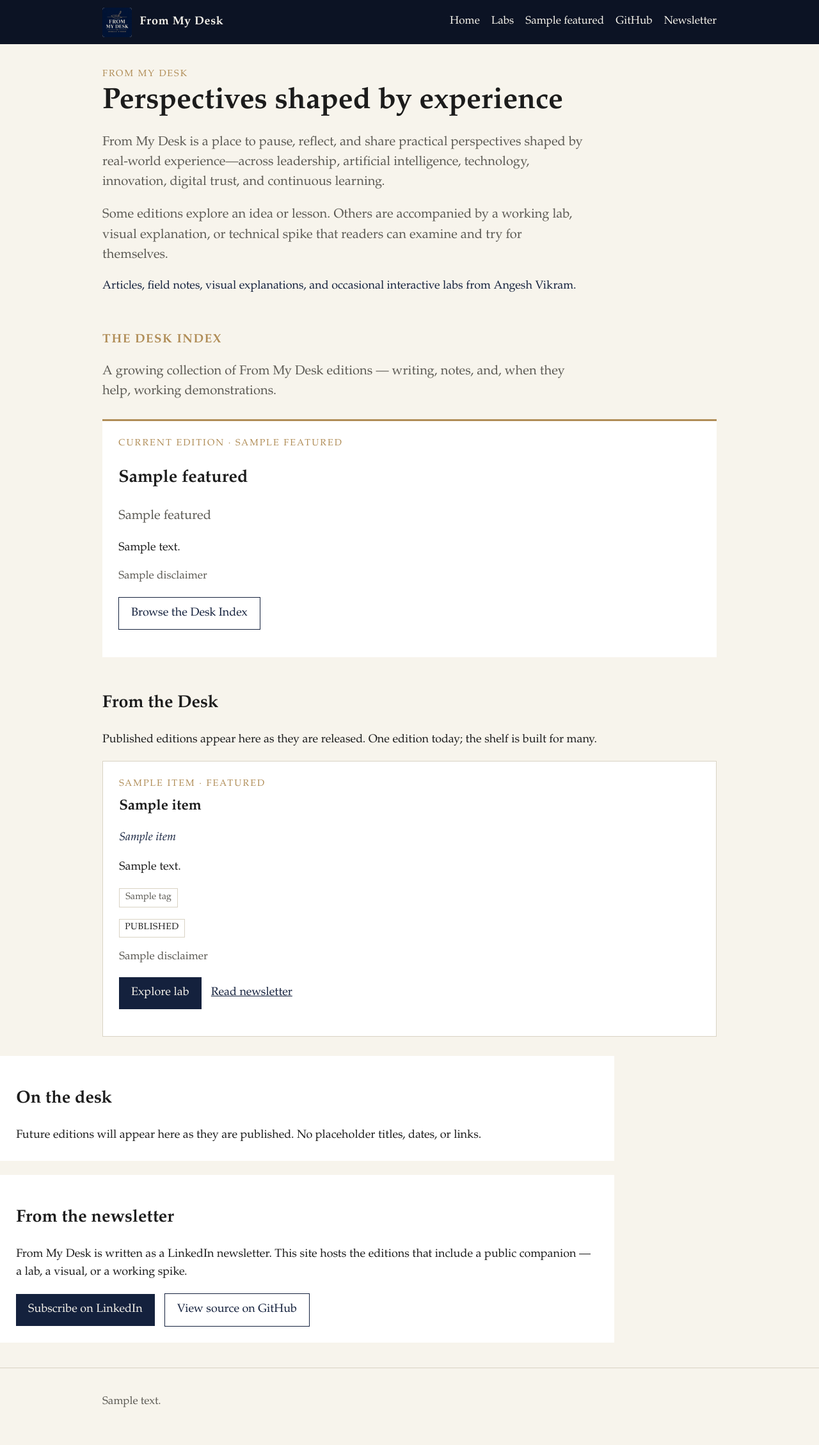
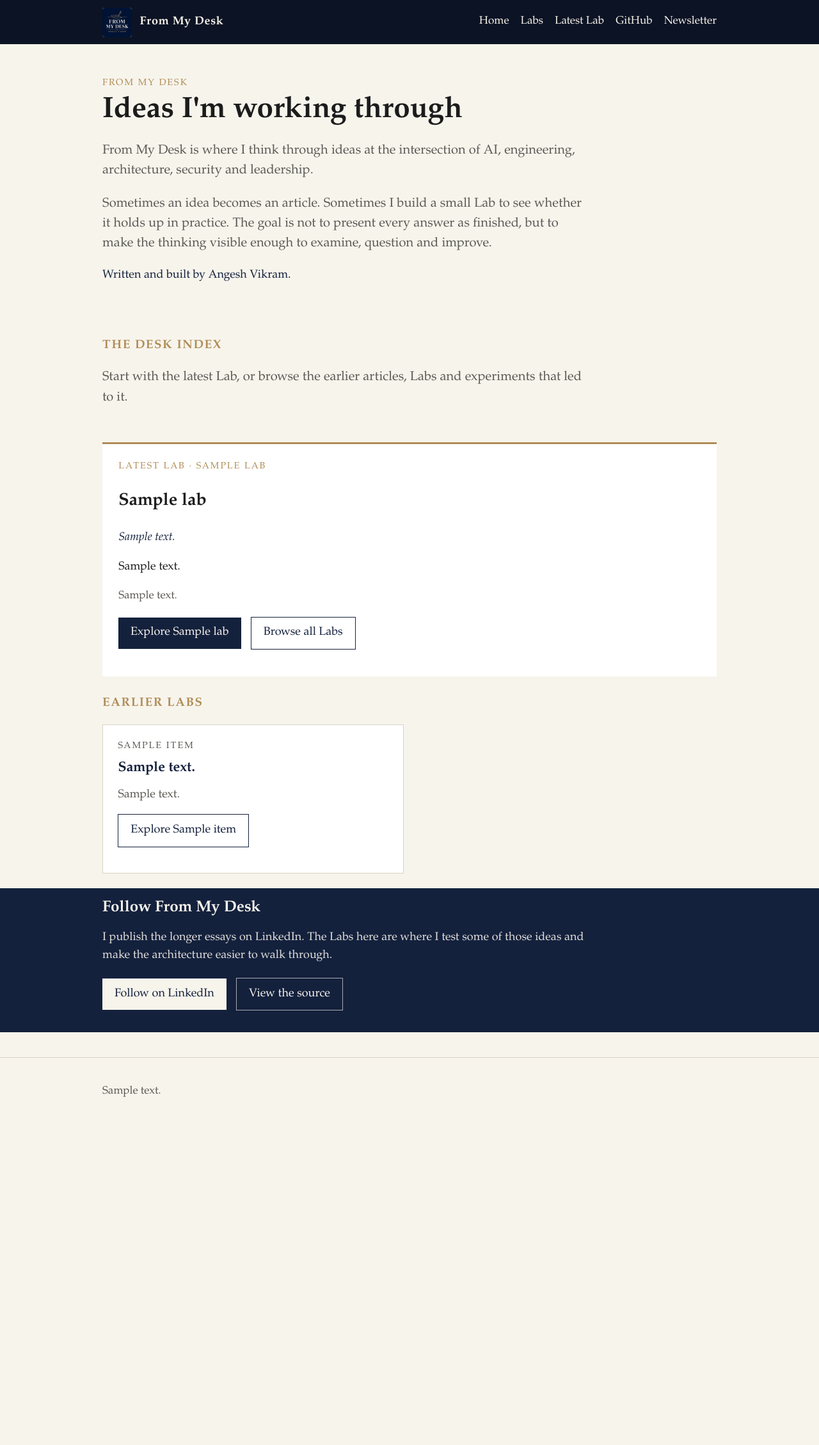
Before and after one commit to angesh3/from-my-desk-labs, a Python web app: template website/app/templates/home.html in a window 1280 px wide. Shown: the whole page at 64% size. After the commit the page ends 1714 px from the top, so only its background shows below. Run offline with Jinja, Linux system fonts and the light colour scheme; the template is opened without the code that fills it: most values are stand-ins (such as "Sample title", 1, 10 or a date in 2020).

Commit message:
feat: feature latest Lab on homepage with dynamic catalog selection
Select the newest published lab by edition_number, refresh hero and
bottom-page copy, add Earlier Labs cards and Follow CTA, and stabilize
header navigation as Latest Lab.

Co-authored-by: Cursor <cursoragent@cursor.com>

```diff
--- a/website/app/static/css/styles.css
+++ b/website/app/static/css/styles.css
@@ -157,15 +157,13 @@ img { max-width: 100%; height: auto; }
 .text-link { color: var(--navy); }
 
 .edition-feature,
-.lab-card,
-.newsletter-cta,
-.on-the-desk {
+.lab-card {
   background: var(--paper);
   padding: 1.35rem 1.4rem;
-  margin: 0 0 1.25rem;
+  margin: 0;
 }
 .edition-feature { border-top: 3px solid var(--gold); }
-.lab-card { border: 1px solid var(--line); }
+.lab-card { border: 1px solid var(--line); margin-bottom: 1.25rem; }
 .lab-card h3 { margin: 0.35rem 0 0.5rem; font-size: 1.25rem; overflow-wrap: anywhere; }
 .lab-grid {
   display: grid;
@@ -196,7 +194,96 @@ img { max-width: 100%; height: auto; }
 }
 .badge { border-color: var(--gold); color: var(--navy); }
 
-.collection, .desk-index, .featured-edition, .on-the-desk, .newsletter-cta { padding-bottom: 0.4rem; }
+.collection, .desk-index, .featured-edition, .latest-lab { padding-bottom: 0.4rem; }
+
+.home-page .home-band {
+  padding: 0.75rem 0;
+}
+.home-band--hero {
+  padding-top: 2rem;
+  padding-bottom: 1.1rem;
+}
+.home-band--desk-index {
+  padding-bottom: 0.25rem;
+}
+.home-band--latest {
+  padding-top: 0.5rem;
+  padding-bottom: 2rem;
+}
+.home-band--earlier {
+  padding-top: 0.25rem;
+  padding-bottom: 2rem;
+}
+.home-band--follow {
+  background: var(--navy);
+  color: var(--ivory);
+  padding: 2rem 0 2.25rem;
+  margin-top: 0.5rem;
+}
+.latest-lab-card {
+  width: 100%;
+}
+.earlier-labs h2 {
+  margin: 0 0 1rem;
+  font-size: 1.05rem;
+  letter-spacing: 0.08em;
+  text-transform: uppercase;
+  color: var(--gold);
+}
+.earlier-lab-grid {
+  display: grid;
+  grid-template-columns: repeat(2, minmax(0, 1fr));
+  gap: 1rem;
+}
+.earlier-lab-card {
+  display: flex;
+  flex-direction: column;
+  background: var(--paper);
+  border: 1px solid var(--line);
+  padding: 1.25rem 1.3rem;
+}
+.earlier-lab-card-title {
+  margin: 0.35rem 0 0.65rem;
+  font-size: 1.2rem;
+  color: var(--navy);
+}
+.earlier-lab-card p:not(.actions) {
+  margin: 0;
+  color: var(--muted);
+}
+.earlier-lab-card .actions {
+  margin-top: auto;
+  padding-top: 0.85rem;
+}
+.follow-panel h2 {
+  margin: 0 0 0.75rem;
+  font-size: 1.35rem;
+  color: var(--ivory);
+}
+.follow-panel p {
+  margin: 0 0 1.1rem;
+  max-width: 42rem;
+  color: rgba(247, 244, 236, 0.9);
+}
+.button-light {
+  background: var(--ivory);
+  color: var(--navy);
+}
+.button-light:hover,
+.button-light:focus-visible {
+  background: var(--gold);
+  color: var(--navy-deep);
+}
+.button-light-outline {
+  background: transparent;
+  color: var(--ivory);
+  border-color: rgba(247, 244, 236, 0.65);
+}
+.button-light-outline:hover,
+.button-light-outline:focus-visible {
+  color: var(--gold);
+  border-color: var(--gold);
+}
 
 .disclaimer, .hint, .site-footer, .footer-meta {
   color: var(--muted);
@@ -716,6 +803,12 @@ pre {
 }
 .request-json pre { max-height: 280px; }
 
+@media (max-width: 768px) {
+  .earlier-lab-grid {
+    grid-template-columns: 1fr;
+  }
+}
+
 @media (max-width: 640px) {
   .header-inner { align-items: flex-start; }
   .brand-name { white-space: normal; }
@@ -727,6 +820,10 @@ pre {
   .authority-chain { flex-direction: column; }
   .chain-arrow span { transform: rotate(90deg); display: inline-block; }
   .preset-card { width: 100%; }
+  .home-band--follow .actions .button {
+    width: 100%;
+    text-align: center;
+  }
 }
 
 @media (prefers-reduced-motion: reduce) {
--- a/website/app/templates/base.html
+++ b/website/app/templates/base.html
@@ -4,7 +4,7 @@
   <meta charset="utf-8">
   <meta name="viewport" content="width=device-width, initial-scale=1">
   <title>{% block title %}From My Desk{% endblock %}</title>
-  <meta name="description" content="{% block description %}Perspectives shaped by experience. Articles, field notes, visual explanations, and occasional interactive labs from Angesh Vikram.{% endblock %}">
+  <meta name="description" content="{% block description %}From My Desk — ideas at the intersection of AI, engineering, architecture, security, and leadership, with occasional interactive Labs by Angesh Vikram.{% endblock %}">
   <link rel="icon" type="image/png" href="/static/brand/favicon.png">
   <link rel="stylesheet" href="/static/css/styles.css">
 </head>
@@ -24,8 +24,8 @@
       <nav class="site-nav" aria-label="Primary">
         <a href="/" {% if current_path == "/" %}aria-current="page"{% endif %}>Home</a>
         <a href="/labs" {% if current_path == "/labs" %}aria-current="page"{% endif %}>Labs</a>
-        {% if featured %}
-        <a href="{{ featured.lab_url }}" {% if current_path == featured.lab_url %}aria-current="page"{% endif %}>{{ featured.title.split(":")[0] }}</a>
+        {% if latest_lab %}
+        <a href="{{ latest_lab.lab_url }}" {% if current_path == latest_lab.lab_url %}aria-current="page"{% endif %}>Latest Lab</a>
         {% endif %}
         <a href="{{ github_url }}" rel="noopener noreferrer">GitHub</a>
         <a href="{{ newsletter_url }}" rel="noopener noreferrer">Newsletter</a>
--- a/website/app/templates/home.html
+++ b/website/app/templates/home.html
@@ -1,93 +1,88 @@
 {% extends "base.html" %}
-{% block title %}From My Desk — Perspectives shaped by experience{% endblock %}
+{% block title %}From My Desk — Ideas I'm working through{% endblock %}
+{% block description %}From My Desk is where Angesh Vikram thinks through ideas at the intersection of AI, engineering, architecture, security, and leadership — sometimes in writing, sometimes through small interactive Labs.{% endblock %}
 {% block content %}
-<section class="hero wrap">
+<div class="home-page">
+  <section class="home-band home-band--hero">
+    <div class="wrap hero">
       <p class="eyebrow">From My Desk</p>
-  <h1>Perspectives shaped by experience</h1>
+      <h1>Ideas I'm working through</h1>
       <p class="lede">
-    From My Desk is a place to pause, reflect, and share practical perspectives
-    shaped by real-world experience—across leadership, artificial intelligence,
-    technology, innovation, digital trust, and continuous learning.
+        From My Desk is where I think through ideas at the intersection of AI, engineering,
+        architecture, security and leadership.
       </p>
       <p class="lede">
-    Some editions explore an idea or lesson. Others are accompanied by a working
-    lab, visual explanation, or technical spike that readers can examine and try
-    for themselves.
+        Sometimes an idea becomes an article. Sometimes I build a small Lab to see whether it
+        holds up in practice. The goal is not to present every answer as finished, but to make
+        the thinking visible enough to examine, question and improve.
       </p>
-  <p class="byline">Articles, field notes, visual explanations, and occasional interactive labs from Angesh Vikram.</p>
+      <p class="byline">Written and built by Angesh Vikram.</p>
+    </div>
   </section>
 
-<section class="wrap desk-index" aria-labelledby="desk-index-heading">
+  <section class="home-band home-band--desk-index" aria-labelledby="desk-index-heading">
+    <div class="wrap desk-index">
       <h2 id="desk-index-heading" class="section-kicker">The Desk Index</h2>
-  <p class="lede">A growing collection of From My Desk editions — writing, notes, and, when they help, working demonstrations.</p>
+      <p class="lede">Start with the latest Lab, or browse the earlier articles, Labs and experiments that led to it.</p>
+    </div>
   </section>
 
-{% if featured %}
-<section class="wrap featured-edition" aria-labelledby="featured-heading">
-  <article class="edition-feature">
-    <p class="eyebrow">Current edition · {{ featured.edition_label }}</p>
-    <h2 id="featured-heading">{{ featured.title }}</h2>
-    <p class="lede">{{ featured.subtitle }}</p>
-    {% if featured.summary != featured.subtitle %}
-    <p>{{ featured.summary }}</p>
+  {% if latest_lab %}
+  <section class="home-band home-band--latest" aria-labelledby="latest-lab-heading">
+    <div class="wrap">
+      <article class="latest-lab-card edition-feature">
+        <p class="eyebrow">Latest Lab · {{ latest_lab.edition_label }}</p>
+        <h2 id="latest-lab-heading">{{ latest_lab.title }}</h2>
+        <p class="core-question">{{ latest_lab.homepage_lead_text }}</p>
+        {% if latest_lab.homepage_detail_text %}
+        <p>{{ latest_lab.homepage_detail_text }}</p>
         {% endif %}
-    {% if featured.disclaimer %}
-    <p class="disclaimer" role="note">{{ featured.disclaimer }}</p>
+        {% if latest_lab.homepage_safety_text %}
+        <p class="disclaimer" role="note">{{ latest_lab.homepage_safety_text }}</p>
         {% endif %}
         <p class="actions">
-      {% if featured.interactive %}
-      <a class="button" href="{{ featured.lab_url }}">Explore the interactive lab</a>
-      {% endif %}
-      <a class="button button-quiet" href="/labs">Browse the Desk Index</a>
+          <a class="button" href="{{ latest_lab.lab_url }}">Explore {{ latest_lab.edition_label }}</a>
+          <a class="button button-quiet" href="/labs">Browse all Labs</a>
         </p>
       </article>
+    </div>
   </section>
   {% endif %}
 
-<section class="wrap collection" aria-labelledby="collection-heading">
-  <h2 id="collection-heading">From the Desk</h2>
-  <p>Published editions appear here as they are released. One edition today; the shelf is built for many.</p>
-  <div class="lab-grid">
-    {% for item in labs if item.status == "published" %}
-    <article class="lab-card">
-      <p class="eyebrow">{{ item.edition_label }}{% if item.featured %} · Featured{% endif %}</p>
-      <h3>{{ item.title }}</h3>
-      <p class="core-question">{{ item.subtitle }}</p>
-      {% if item.summary != item.subtitle %}
-      <p>{{ item.summary }}</p>
-      {% endif %}
-      <ul class="tag-list">
-        {% for tag in item.tags %}
-        <li>{{ tag }}</li>
-        {% endfor %}
-      </ul>
-      <p class="card-meta">
-        <span class="status-pill">{{ item.status }}</span>
-        {% if item.interactive %}<span class="badge">Interactive demo</span>{% endif %}
-      </p>
-      {% if item.disclaimer %}
-      <p class="disclaimer" role="note">{{ item.disclaimer }}</p>
-      {% endif %}
+  {% if earlier_labs %}
+  <section class="home-band home-band--earlier" aria-labelledby="earlier-labs-heading">
+    <div class="wrap earlier-labs">
+      <h2 id="earlier-labs-heading">Earlier Labs</h2>
+      <div class="earlier-lab-grid">
+        {% for item in earlier_labs %}
+        <article class="earlier-lab-card">
+          <p class="eyebrow">{{ item.edition_label }}</p>
+          <h3 class="earlier-lab-card-title">{{ item.reader_title_text }}</h3>
+          <p>{{ item.homepage_earlier_text }}</p>
           <p class="actions">
-        <a class="button" href="{{ item.lab_url }}">Explore lab</a>
-        <a class="text-link" href="{{ item.newsletter_url }}" rel="noopener noreferrer">Read newsletter</a>
+            <a class="button button-quiet" href="{{ item.lab_url }}">Explore {{ item.edition_label }}</a>
           </p>
         </article>
         {% endfor %}
       </div>
+    </div>
   </section>
+  {% endif %}
 
-<section class="wrap on-the-desk" aria-labelledby="on-desk-heading">
-  <h2 id="on-desk-heading">On the desk</h2>
-  <p>Future editions will appear here as they are published. No placeholder titles, dates, or links.</p>
+  <section class="home-band home-band--follow" aria-labelledby="follow-heading">
+    <div class="wrap">
+      <div class="follow-panel">
+        <h2 id="follow-heading">Follow From My Desk</h2>
+        <p>
+          I publish the longer essays on LinkedIn. The Labs here are where I test some of those
+          ideas and make the architecture easier to walk through.
+        </p>
+        <p class="actions">
+          <a class="button button-light" href="{{ newsletter_url }}" rel="noopener noreferrer">Follow on LinkedIn</a>
+          <a class="button button-quiet button-light-outline" href="{{ github_url }}" rel="noopener noreferrer">View the source</a>
+        </p>
+      </div>
+    </div>
   </section>
-
-<section class="wrap newsletter-cta" aria-labelledby="newsletter-heading">
-  <h2 id="newsletter-heading">From the newsletter</h2>
-  <p>From My Desk is written as a LinkedIn newsletter. This site hosts the editions that include a public companion — a lab, a visual, or a working spike.</p>
-  <p class="actions">
-    <a class="button" href="{{ newsletter_url }}" rel="noopener noreferrer">Subscribe on LinkedIn</a>
-    <a class="button button-quiet" href="{{ github_url }}" rel="noopener noreferrer">View source on GitHub</a>
-  </p>
-</section>
+</div>
 {% endblock %}
```
Also changed, not shown: labs/001-know-your-agent/tests/test_ui.py (+2 -2 lines), website/app/catalog.py (+83 -2 lines), website/app/main.py (+15 -6 lines), website/app/templates/labs.html (+20 -21 lines), website/catalog/labs.yaml (+8 -1 lines), website/tests/test_catalog.py (+97 -2 lines), website/tests/test_installed_layout.py (+1 -1 lines), website/tests/test_live_docker.py (+1 -1 lines), website/tests/test_production_http.py (+1 -1 lines), website/tests/test_site.py (+180 -25 lines), website/tests/test_telemetry.py (+1 -1 lines). Lines whose indentation alone changed are shown as unchanged.
